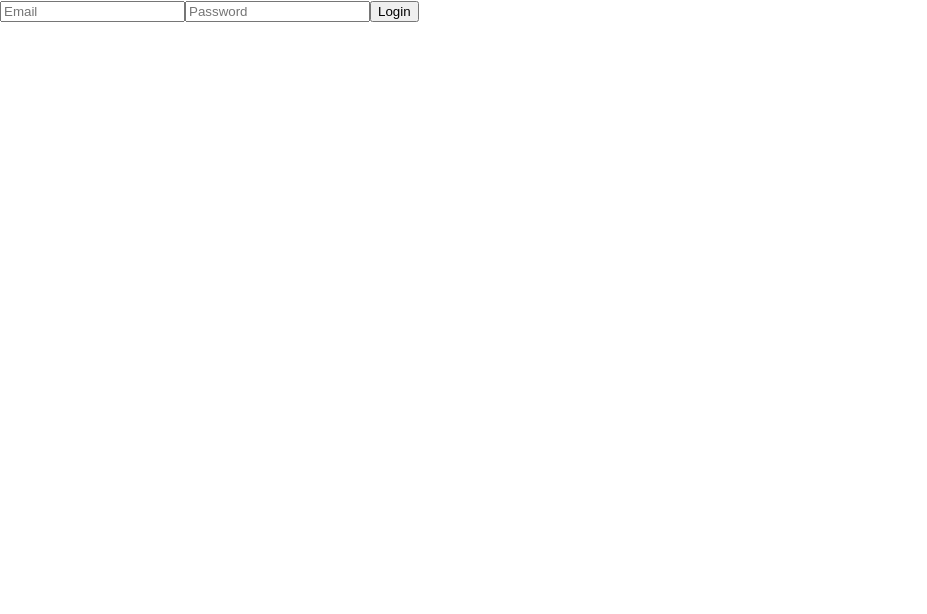
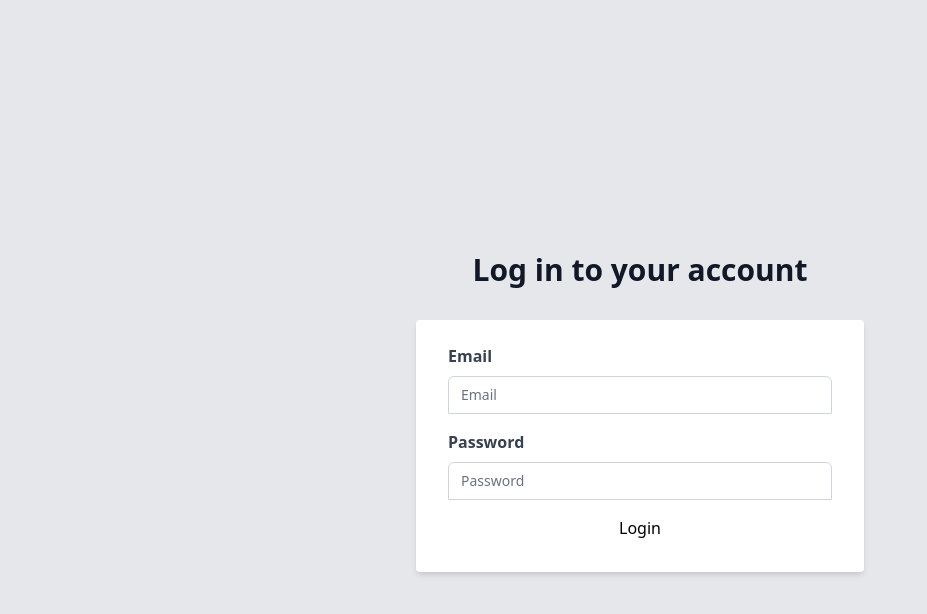
Before and after one commit to coder-pro10z/Login-user, a React (Create React App) app: page /login in a window 1280 px wide. Shown: the top 614 px of the page, without its empty margins (0-927 px from the left). Built offline with nearby package versions, Linux system fonts and the light colour scheme.

Commit message:
registration page and login page connected

```diff
--- a/package.json
+++ b/package.json
@@ -41,5 +41,8 @@
       "last 1 firefox version",
       "last 1 safari version"
     ]
+  },
+  "devDependencies": {
+    "tailwindcss": "^3.2.7"
   }
 }
--- a/src/App.js
+++ b/src/App.js
@@ -4,6 +4,7 @@ import Login from './pages/Login';
 import Registration from './pages/Registration';
 import React from 'react';
 import axios from 'axios';
+import './index.css'
 axios.defaults.baseURL='http://localhost:5000'
 axios.defaults.withCredentials=true;
 function App() {
--- a/src/index.css
+++ b/src/index.css
@@ -1,13 +1,4 @@
-body {
-  margin: 0;
-  font-family: -apple-system, BlinkMacSystemFont, 'Segoe UI', 'Roboto', 'Oxygen',
-    'Ubuntu', 'Cantarell', 'Fira Sans', 'Droid Sans', 'Helvetica Neue',
-    sans-serif;
-  -webkit-font-smoothing: antialiased;
-  -moz-osx-font-smoothing: grayscale;
-}
 
-code {
-  font-family: source-code-pro, Menlo, Monaco, Consolas, 'Courier New',
-    monospace;
-}
+@tailwind base;
+@tailwind components;
+@tailwind utilities;
--- a/src/pages/Login.js
+++ b/src/pages/Login.js
@@ -41,11 +41,33 @@ function Login() {
   }
 
   return (
-    <form onSubmit={handleSubmit}>
-      <input type="email" placeholder="Email" value={email} onChange={handleEmailChange} />
-      <input type="password" placeholder="Password" value={password} onChange={handlePasswordChange} />
-      <button type="submit">Login</button>
-    </form>
+
+<div className="min-h-screen flex items-center justify-center bg-gray-200 py-12 px-4 sm:px-6 lg:px-8">
+    <div className="max-w-md w-full space-y-8">
+        <div><h2 className="mt-6 text-center text-3xl font-extrabold text-gray-900">Log in to your account</h2></div>
+          <form className="bg-white shadow-md rounded px-8 pt-6 pb-8 mb-4" onSubmit={handleSubmit}>
+            <div className="mb-4">
+            <label className="block text-gray-700 font-bold mb-2" >Email</label>
+            <input type="email" placeholder="Email" value={email}
+            className="appearance-none rounded-none relative block w-full px-3 py-2 border border-gray-300 placeholder-gray-500 text-gray-900 rounded-t-md focus:outline-none focus:ring-indigo-500 focus:border-indigo-500 focus:z-10 sm:text-sm"
+            onChange={handleEmailChange} />
+            </div>
+
+            <div className="mb-4">
+            <label className="block text-gray-700 font-bold mb-2" >
+              Password
+            </label>
+            <input
+            className="appearance-none rounded-none relative block w-full px-3 py-2 border border-gray-300 placeholder-gray-500 text-gray-900 rounded-t-md focus:outline-none focus:ring-indigo-500 focus:border-indigo-500 focus:z-10 sm:text-sm"
+            type="password" placeholder="Password" value={password} onChange={handlePasswordChange} />
+            </div>
+
+            <button className='flex mx-w-md w-full justify-center items-center' type="submit">Login</button>
+
+          </form>
+
+    </div>
+</div>
   );
 }
 
--- a/src/pages/Registration.js
+++ b/src/pages/Registration.js
@@ -38,12 +38,23 @@ function Registration() {
   }
 
   return (
-    <form onSubmit={handleSubmit}>
-      <input type="text" placeholder="Name" value={name} onChange={handleNameChange} />
-      <input type="email" placeholder="Email" value={email} onChange={handleEmailChange} />
-      <input type="password" placeholder="Password" value={password} onChange={handlePasswordChange} />
-      <button type="submit">Register</button>
+<div className="min-h-screen flex items-center justify-center bg-gray-200 py-12 px-4 sm:px-6 lg:px-8">
+    <div className="max-w-md w-full space-y-8">
+        <div><h2 className="mt-6 text-center text-3xl font-extrabold text-gray-900"> Register your account</h2></div>
+    <form className="bg-white shadow-md rounded px-8 pt-6 pb-8 mb-4" onSubmit={handleSubmit}>
+    <label className="block text-gray-700 font-bold mb-2" >Useraname</label>
+      <input className="appearance-none rounded-none relative block w-full px-3 py-2 border border-gray-300 placeholder-gray-500 text-gray-900 rounded-t-md focus:outline-none focus:ring-indigo-500 focus:border-indigo-500 focus:z-10 sm:text-sm"
+       type="text" placeholder="Name" value={name} onChange={handleNameChange} />
+    <label className="block text-gray-700 font-bold mb-2" >Email</label>
+      <input className="appearance-none rounded-none relative block w-full px-3 py-2 border border-gray-300 placeholder-gray-500 text-gray-900 rounded-t-md focus:outline-none focus:ring-indigo-500 focus:border-indigo-500 focus:z-10 sm:text-sm"
+       type="email" placeholder="Email" value={email} onChange={handleEmailChange} />
+      <label  className="block text-gray-700 font-bold mb-2" >Password</label>
+      <input className="appearance-none rounded-none relative block w-full px-3 py-2 border border-gray-300 placeholder-gray-500 text-gray-900 rounded-t-md focus:outline-none focus:ring-indigo-500 focus:border-indigo-500 focus:z-10 sm:text-sm"
+       type="password" placeholder="Password" value={password} onChange={handlePasswordChange} />
+      <button type="submit" className='flex mx-w-md mt-2 w-full justify-center items-center'>Register</button>
     </form>
+    </div>
+</div>
   );
 }
 
--- /dev/null
+++ b/tailwind.config.js
@@ -0,0 +1,8 @@
+/** @type {import('tailwindcss').Config} */
+module.exports = {
+  content: ["./src/**/*.{html,js}"],
+  theme: {
+    extend: {},
+  },
+  plugins: [],
+}
```
Also changed, not shown: 1 other file (tests, documents, lock files or other folders).
